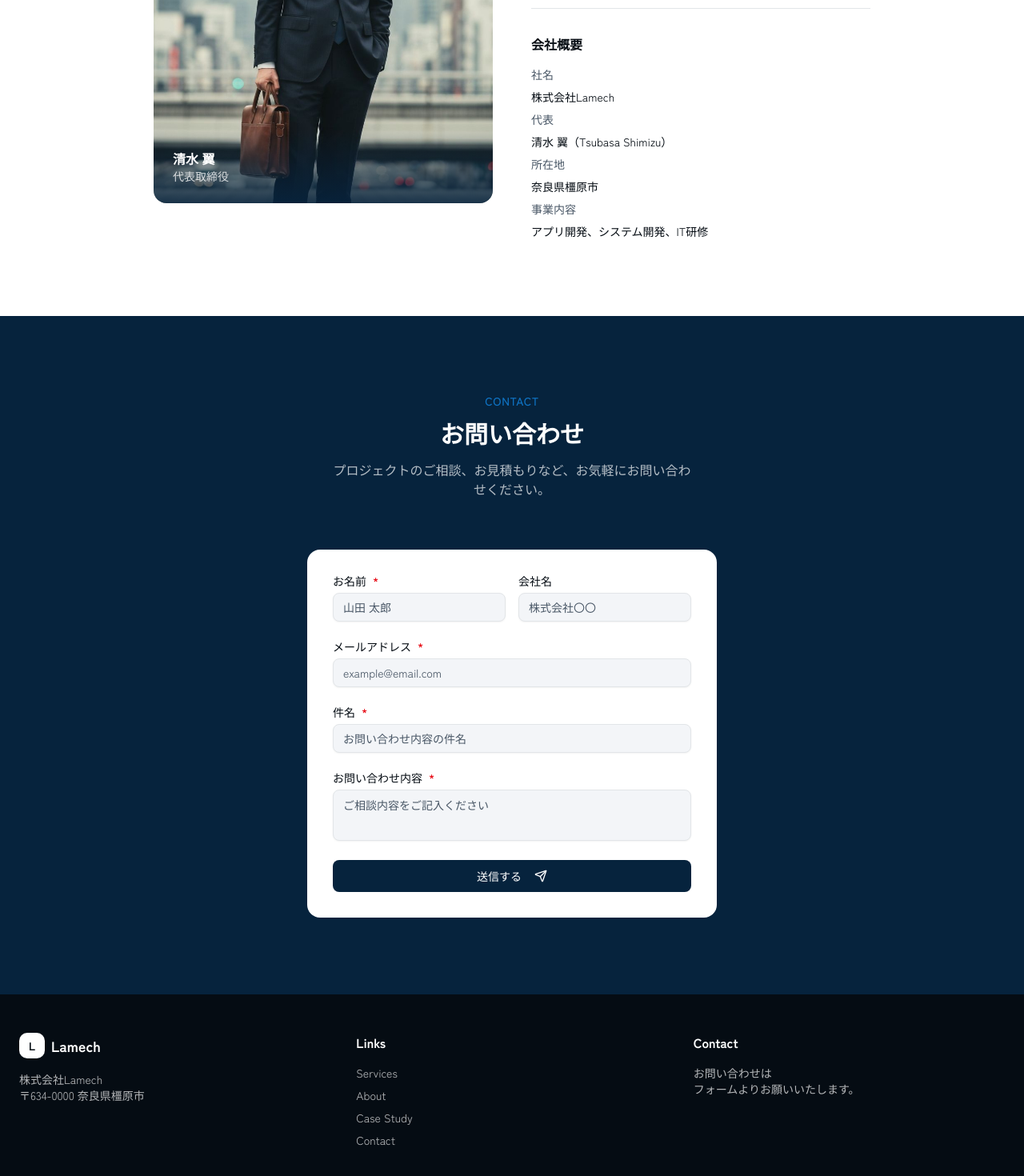
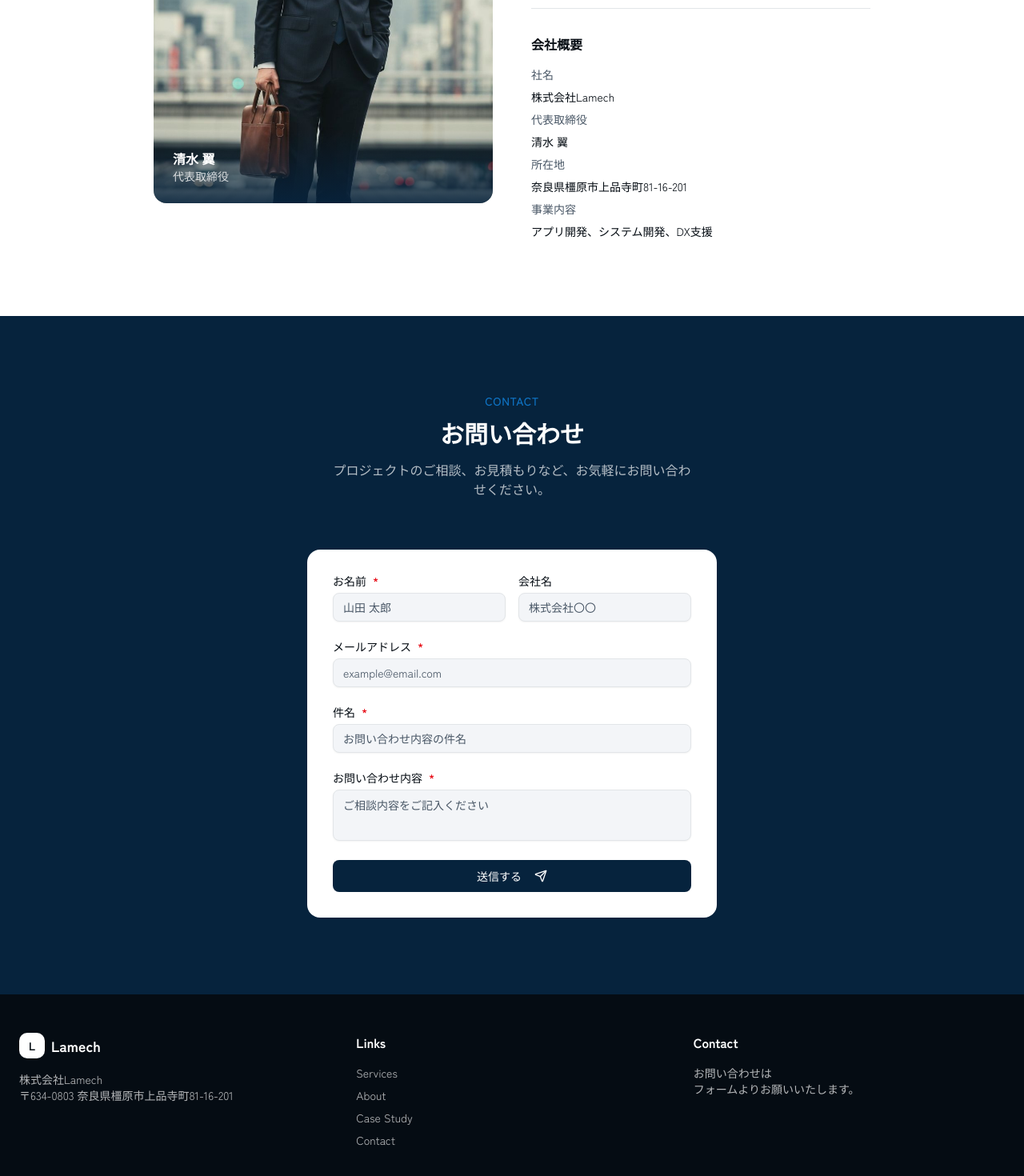
Before and after one commit to TsubasaShimizu-Lamech/Lamech-CorporateSite202601, a Next.js app: page / in a window 1280 px wide. Shown: the part 3540-5010 px from the top of the page at 80% size. Built offline with nearby package versions, Linux system fonts and the light colour scheme.

Commit message:
会社情報の文言修正

```diff
--- a/components/about-section.tsx
+++ b/components/about-section.tsx
@@ -69,12 +69,12 @@ export function AboutSection() {
                 <dl className="grid grid-cols-[auto,1fr] gap-x-6 gap-y-2 text-sm">
                   <dt className="text-muted-foreground">社名</dt>
                   <dd className="text-foreground">株式会社Lamech</dd>
-                  <dt className="text-muted-foreground">代表</dt>
-                  <dd className="text-foreground">清水 翼（Tsubasa Shimizu）</dd>
+                  <dt className="text-muted-foreground">代表取締役</dt>
+                  <dd className="text-foreground">清水 翼</dd>
                   <dt className="text-muted-foreground">所在地</dt>
-                  <dd className="text-foreground">奈良県橿原市</dd>
+                  <dd className="text-foreground">奈良県橿原市上品寺町81-16-201</dd>
                   <dt className="text-muted-foreground">事業内容</dt>
-                  <dd className="text-foreground">アプリ開発、システム開発、IT研修</dd>
+                  <dd className="text-foreground">アプリ開発、システム開発、DX支援</dd>
                 </dl>
               </div>
             </div>
--- a/components/footer.tsx
+++ b/components/footer.tsx
@@ -23,7 +23,7 @@ export function Footer() {
             <p className="text-background/70 text-sm">
               株式会社Lamech
               <br />
-              〒634-0000 奈良県橿原市
+              〒634-0803 奈良県橿原市上品寺町81-16-201
             </p>
           </div>
 
```
